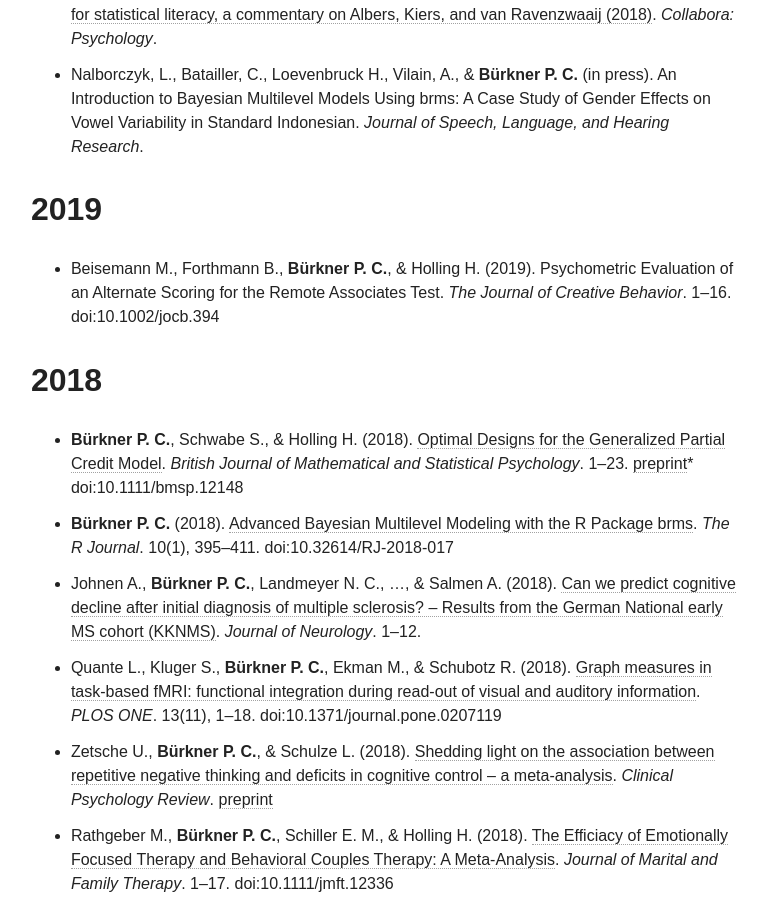
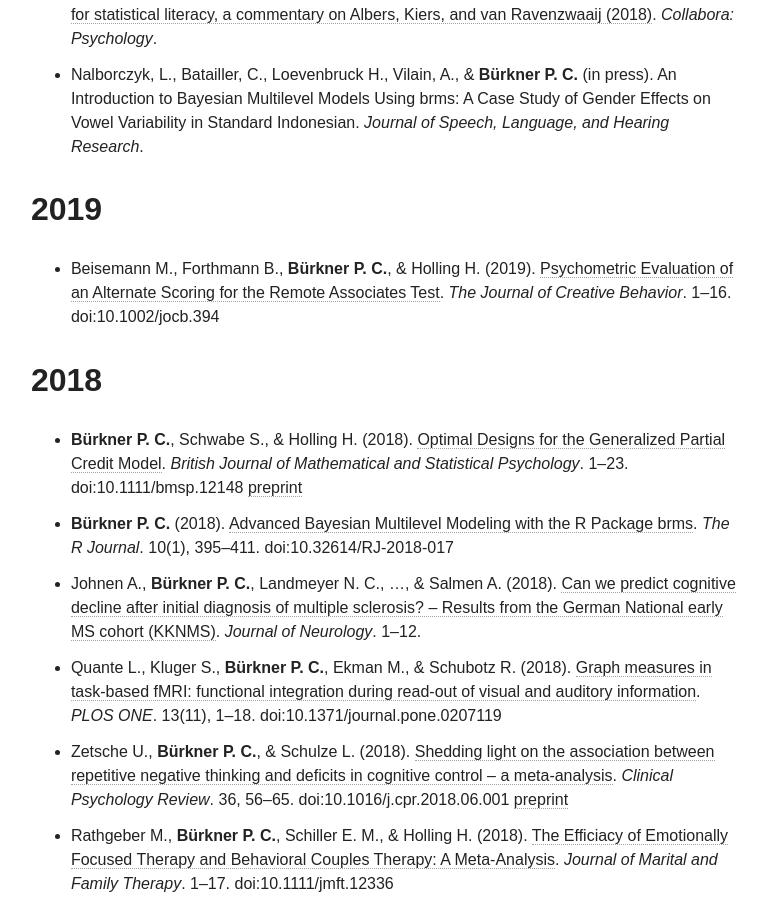
Before and after one commit to paul-buerkner/paul-buerkner.github.io, a Jekyll site: the page built from publications/index.md, in a window 1280 px wide and 900 px high, scrolled down 1486 px. Shown: the whole window, without its empty margins (255-1021 px from the left). Built offline with Jekyll 4.4.1, drawn with Linux system fonts in a browser that asks for light colours; nearby versions of some CDN libraries.

Commit message:
add some more links to papers

```diff
--- a/publications/index.md
+++ b/publications/index.md
@@ -23,14 +23,14 @@
 
 ## 2019
 
-* Beisemann M., Forthmann B., **Bürkner P. C.**, & Holling H. (2019). Psychometric Evaluation of an Alternate Scoring for the Remote Associates Test. *The Journal of Creative Behavior*. 1--16. doi:10.1002/jocb.394
+* Beisemann M., Forthmann B., **Bürkner P. C.**, & Holling H. (2019). [Psychometric Evaluation of an Alternate Scoring for the Remote Associates Test](https://onlinelibrary.wiley.com/doi/abs/10.1002/jocb.394). *The Journal of Creative Behavior*. 1--16. doi:10.1002/jocb.394
 
 ## 2018
-* **Bürkner P. C.**, Schwabe S., & Holling H. (2018). [Optimal Designs for the Generalized Partial Credit Model](https://onlinelibrary.wiley.com/doi/full/10.1111/bmsp.12148). *British Journal of Mathematical and Statistical Psychology*. 1--23. [preprint](https://arxiv.org/abs/1803.06517)* doi:10.1111/bmsp.12148
+* **Bürkner P. C.**, Schwabe S., & Holling H. (2018). [Optimal Designs for the Generalized Partial Credit Model](https://onlinelibrary.wiley.com/doi/full/10.1111/bmsp.12148). *British Journal of Mathematical and Statistical Psychology*. 1--23. doi:10.1111/bmsp.12148 [preprint](https://arxiv.org/abs/1803.06517)
 * **Bürkner P. C.** (2018). [Advanced Bayesian Multilevel Modeling with the R Package brms](https://journal.r-project.org/archive/2018/RJ-2018-017/index.html). *The R Journal*. 10(1), 395--411. doi:10.32614/RJ-2018-017
 * Johnen A., **Bürkner P. C.**, Landmeyer N. C., ..., & Salmen A. (2018). [Can we predict cognitive decline after initial diagnosis of multiple sclerosis? – Results from the German National early MS cohort (KKNMS)](https://link.springer.com/article/10.1007/s00415-018-9142-y). *Journal of Neurology*. 1--12.
 * Quante L., Kluger S., **Bürkner P. C.**, Ekman M., & Schubotz R. (2018). [Graph measures in task-based fMRI: functional integration during read-out of visual and auditory information](https://journals.plos.org/plosone/article?id=10.1371/journal.pone.0207119). *PLOS ONE*. 13(11), 1--18. doi:10.1371/journal.pone.0207119
-* Zetsche U., **Bürkner P. C.**, & Schulze L. (2018). [Shedding light on the association between repetitive negative thinking and deficits in cognitive control – a meta-analysis](https://www.sciencedirect.com/science/article/pii/S0272735817305421). *Clinical Psychology Review*. [preprint](https://psyarxiv.com/bz2ck/)
+* Zetsche U., **Bürkner P. C.**, & Schulze L. (2018). [Shedding light on the association between repetitive negative thinking and deficits in cognitive control – a meta-analysis](https://www.sciencedirect.com/science/article/pii/S0272735817305421). *Clinical Psychology Review*. 36, 56--65. doi:10.1016/j.cpr.2018.06.001 [preprint](https://psyarxiv.com/bz2ck/)
 * Rathgeber M., **Bürkner P. C.**, Schiller E. M., & Holling H. (2018). [The Efficiacy of Emotionally Focused Therapy and Behavioral Couples Therapy: A Meta-Analysis](https://onlinelibrary.wiley.com/doi/abs/10.1111/jmft.12336). *Journal of Marital and Family Therapy*. 1--17. doi:10.1111/jmft.12336
 * Schneider I., Kugel H., Redlich R., Grotegerd D., Bürger C., **Bürkner P. C.**, Opel N., Dohm K., Zaremba D., Meinert S., Schröder N., Straßburg A. M., Schwarte K., Schettler C., Ambrée O., Rust S., Domschke K., Arolt V., Heindel W., Baune B., Zhang W., Dannlowski U., & Hohoff C. (2018). [Association of serotonin transporter gene AluJb methylation with major depression, amygdala responsiveness, 5-HTTLPR/rs25531 polymorphism, and stress](https://www.nature.com/articles/npp2017273). *Neuropsychopharmacology*. 1--9. doi:10.1038/npp.2017.273
 * Reinhold M., **Bürkner P. C.**, Holling H. (2018). [Effects of Expressive Writing on Depressive Symptoms – A Meta-Analysis](http://onlinelibrary.wiley.com/doi/10.1111/cpsp.12224/abstract). *Clinical Psychology: Science and Practice*. 25(1), 1--13. doi:10.1111/cpsp.12224
```
